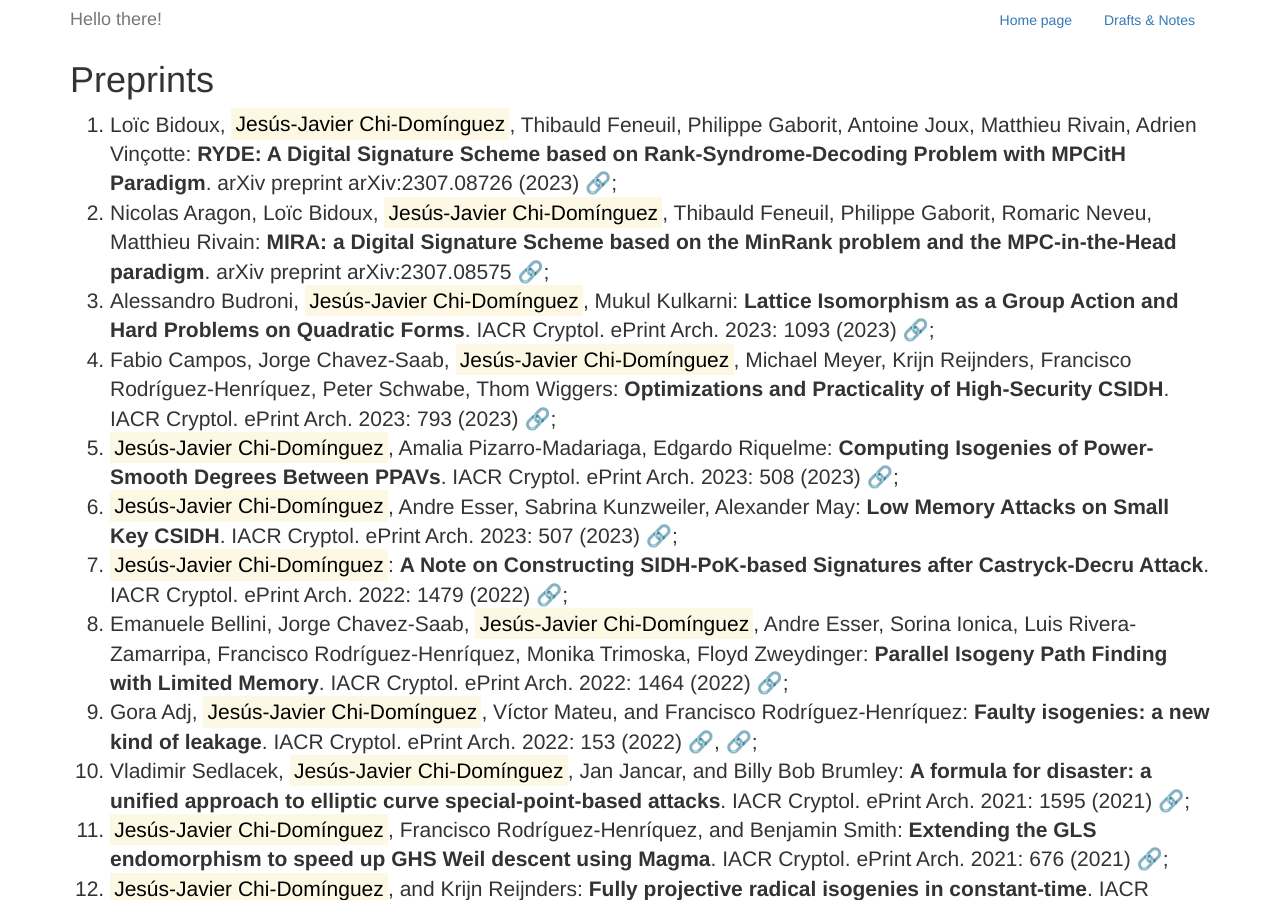
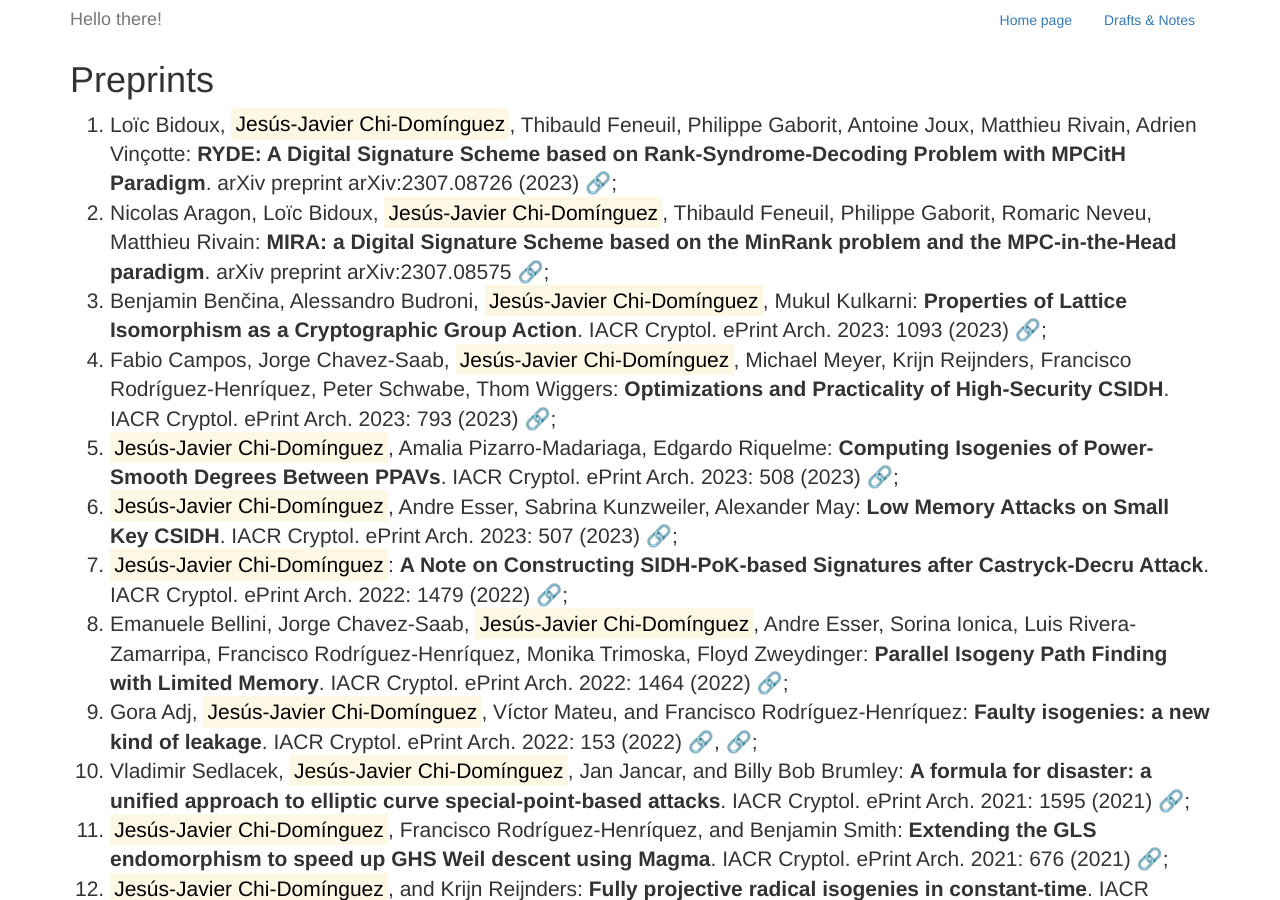
Before and after one commit to JJChiDguez/JJChiDguez.github.io, a Jekyll site: the page built from docs/preprints.md, in a window 1280 px wide and 900 px high. Built offline with Jekyll 4.4.1, drawn with Linux system fonts in a browser that asks for light colours.

Commit message:
update: preprint name of eprint-2023/1093

```diff
--- a/docs/preprints.md
+++ b/docs/preprints.md
@@ -8,7 +8,7 @@ filename: preprints.md
 
 1. Lo&iuml;c Bidoux, <mark>Jes&uacute;s-Javier Chi-Dom&iacute;nguez</mark>, Thibauld Feneuil, Philippe Gaborit, Antoine Joux, Matthieu Rivain, Adrien Vin&ccedil;otte: **RYDE: A Digital Signature Scheme based on Rank-Syndrome-Decoding Problem with MPCitH Paradigm**. arXiv preprint arXiv:2307.08726 (2023) [&#128279;](https://arxiv.org/abs/2307.08726);
 2. Nicolas Aragon, Lo&iuml;c Bidoux, <mark>Jes&uacute;s-Javier Chi-Dom&iacute;nguez</mark>, Thibauld Feneuil, Philippe Gaborit, Romaric Neveu, Matthieu Rivain: **MIRA: a Digital Signature Scheme based on the MinRank problem and the MPC-in-the-Head paradigm**. arXiv preprint arXiv:2307.08575 [&#128279;](https://arxiv.org/abs/2307.08575);
-3. Alessandro Budroni, <mark>Jes&uacute;s-Javier Chi-Dom&iacute;nguez</mark>, Mukul Kulkarni: **Lattice Isomorphism as a Group Action and Hard Problems on Quadratic Forms**. IACR Cryptol. ePrint Arch. 2023: 1093 (2023) [&#128279;](https://eprint.iacr.org/2023/1093);
+3. Benjamin Ben&#269;ina, Alessandro Budroni, <mark>Jes&uacute;s-Javier Chi-Dom&iacute;nguez</mark>, Mukul Kulkarni: **Properties of Lattice Isomorphism as a Cryptographic Group Action**. IACR Cryptol. ePrint Arch. 2023: 1093 (2023) [&#128279;](https://eprint.iacr.org/2023/1093);
 4. Fabio Campos, Jorge Chavez-Saab, <mark>Jes&uacute;s-Javier Chi-Dom&iacute;nguez</mark>, Michael Meyer, Krijn Reijnders, Francisco Rodr&iacute;guez-Henr&iacute;quez, Peter Schwabe, Thom Wiggers: **Optimizations and Practicality of High-Security CSIDH**. IACR Cryptol. ePrint Arch. 2023: 793 (2023) [&#128279;](https://eprint.iacr.org/2023/793);
 5. <mark>Jes&uacute;s-Javier Chi-Dom&iacute;nguez</mark>, Amalia Pizarro-Madariaga, Edgardo Riquelme: **Computing Isogenies of Power-Smooth Degrees Between PPAVs**. IACR Cryptol. ePrint Arch. 2023: 508 (2023) [&#128279;](https://eprint.iacr.org/2023/508);
 6. <mark>Jes&uacute;s-Javier Chi-Dom&iacute;nguez</mark>, Andre Esser, Sabrina Kunzweiler, Alexander May: **Low Memory Attacks on Small Key CSIDH**. IACR Cryptol. ePrint Arch. 2023: 507 (2023) [&#128279;](https://eprint.iacr.org/2023/507);
```
Also changed, not shown: 1 other file.
